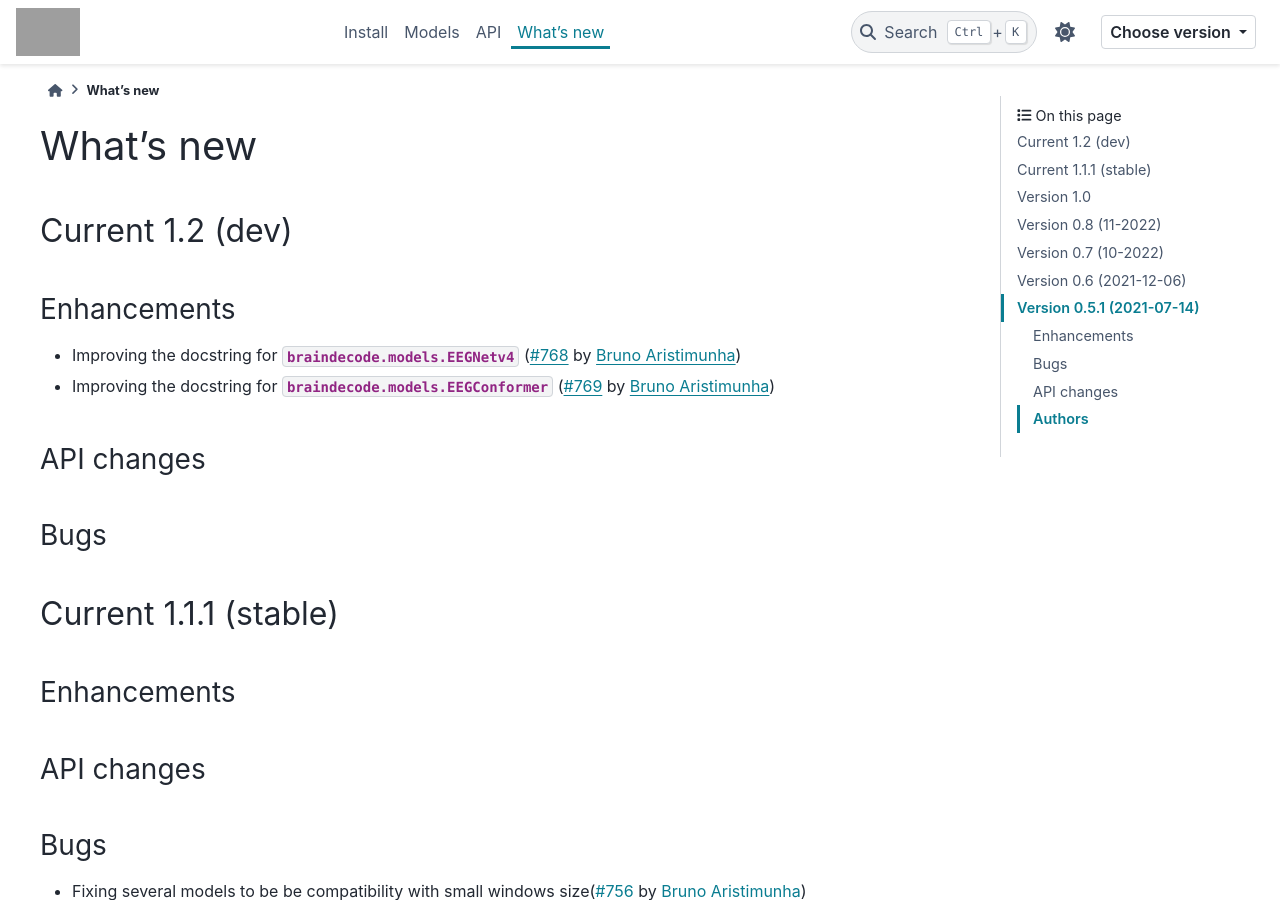
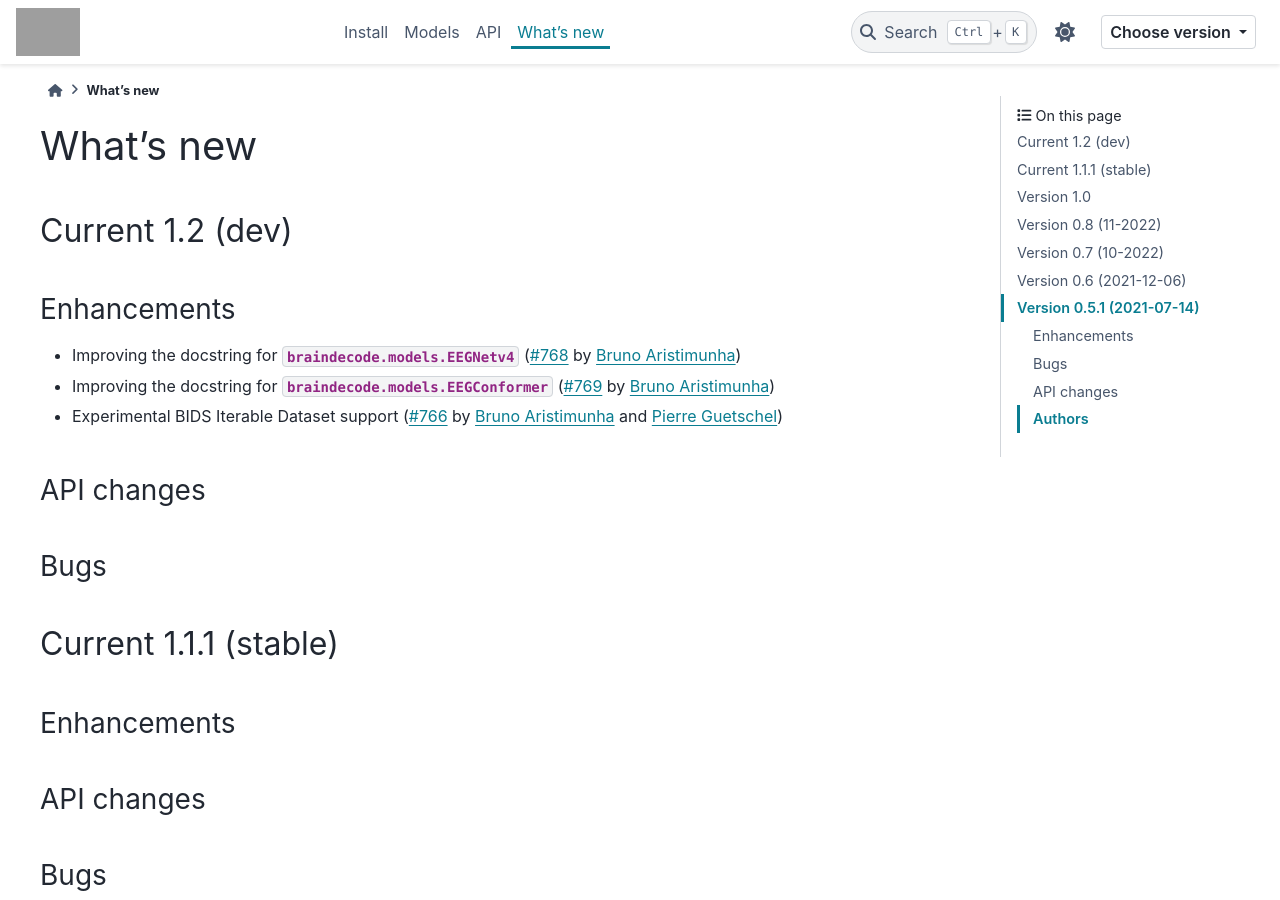
Before and after one commit to braindecode/braindecode, a Sphinx documentation site: the page built from docs/whats_new.rst, in a window 1280 px wide and 900 px high. Built offline with Sphinx 7.4.7 and the PyData theme 0.15.4, drawn with Linux system fonts in a browser that asks for light colours; pages that are not in the unit, such as notebooks, are missing from menus; comment, search, counter and statistics services are not loaded; grey boxes are pictures that could not be loaded.

Commit message:
whats new

```diff
--- a/docs/whats_new.rst
+++ b/docs/whats_new.rst
@@ -24,7 +24,7 @@ Enhancements
 ~~~~~~~~~~~~
 - Improving the docstring for :class:`braindecode.models.EEGNetv4`  (:gh:`768` by `Bruno Aristimunha`_)
 - Improving the docstring for :class:`braindecode.models.EEGConformer`  (:gh:`769` by `Bruno Aristimunha`_)
-
+- Experimental BIDS Iterable Dataset support (:gh:`766` by `Bruno Aristimunha`_ and `Pierre Guetschel`_)
 
 API changes
 ~~~~~~~~~~~
```
